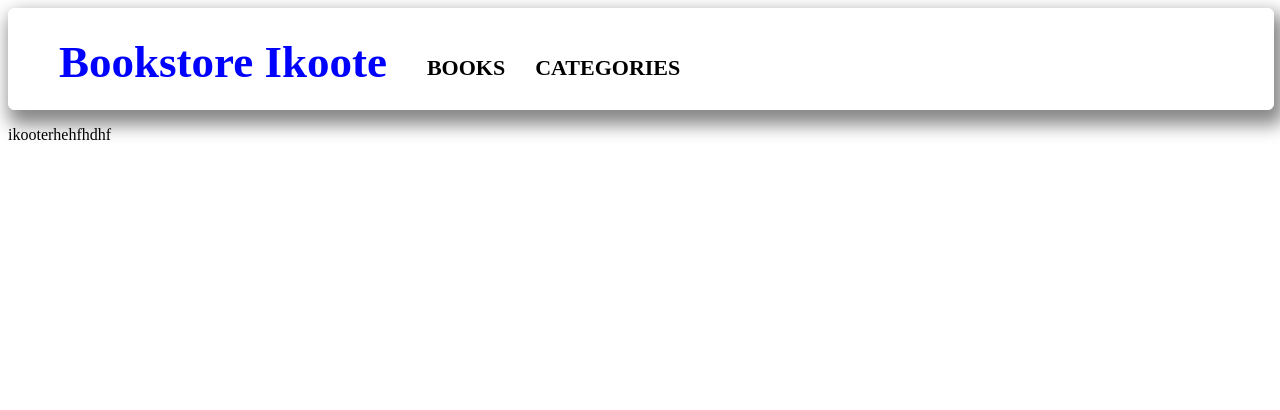
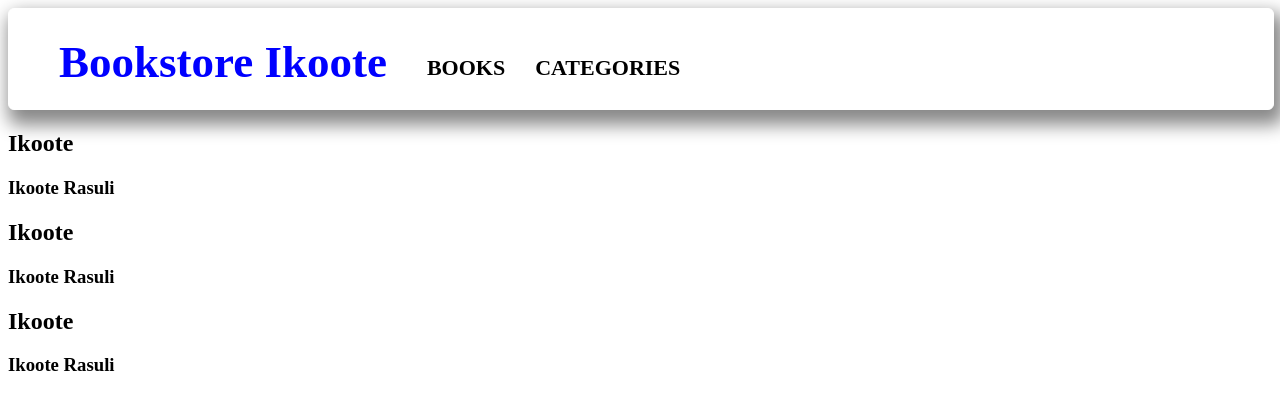
Before and after one commit to ikoote1/bookstore, a React (Create React App) app: page / in a window 1280 px wide. Shown: the top 410 px of the page. Built offline with nearby package versions, Linux system fonts and the light colour scheme.

Commit message:
Updated the bookstore code

```diff
--- a/src/components/Books.js
+++ b/src/components/Books.js
@@ -1,5 +1,18 @@
 const Books = () => (
-  <div><p>ikooterhehfhdhf</p></div>
+  <div className="books">
+  <div className="book">
+    <h2>Ikoote</h2>
+    <h3>Ikoote Rasuli</h3>
+  </div>
+  <div className="book">
+  <h2>Ikoote</h2>
+  <h3>Ikoote Rasuli</h3>
+</div>
+<div className="book">
+    <h2>Ikoote</h2>
+    <h3>Ikoote Rasuli</h3>
+  </div>
+  </div>
 );
 
 export default Books;
```
